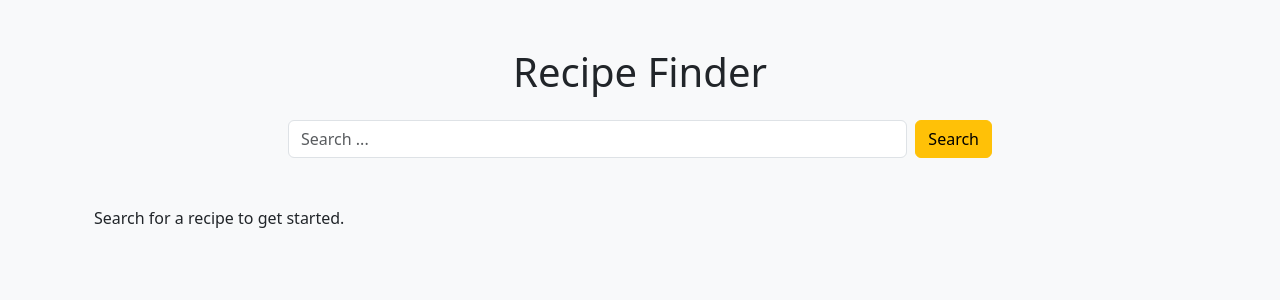
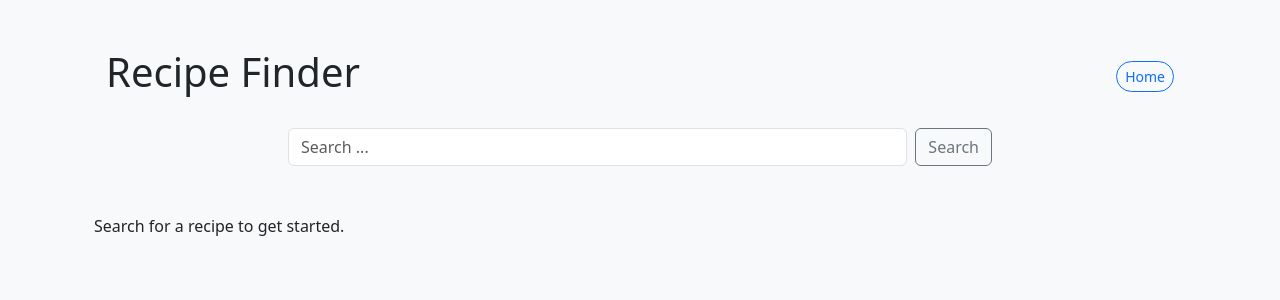
Before and after one commit to mumiak-mitch/recipe-finder, a Django app: page /search/ in a window 1280 px wide. Shown: the top 300 px of the page. Run offline with Django 5.2, Linux system fonts and the light colour scheme.

Commit message:
Configure static files, adjust card layout to 4 per row, and trim recipe titles.

```diff
--- a/recipe_finder/urls.py
+++ b/recipe_finder/urls.py
@@ -1,23 +1,10 @@
-"""
-URL configuration for recipe_finder project.
-
-The `urlpatterns` list routes URLs to views. For more information please see:
-    https://docs.djangoproject.com/en/5.0/topics/http/urls/
-Examples:
-Function views
-    1. Add an import:  from my_app import views
-    2. Add a URL to urlpatterns:  path('', views.home, name='home')
-Class-based views
-    1. Add an import:  from other_app.views import Home
-    2. Add a URL to urlpatterns:  path('', Home.as_view(), name='home')
-Including another URLconf
-    1. Import the include() function: from django.urls import include, path
-    2. Add a URL to urlpatterns:  path('blog/', include('blog.urls'))
-"""
 from django.contrib import admin
 from django.urls import path, include
 
 urlpatterns = [
+    #admin url
     path('admin/', admin.site.urls),
+
+    #recipes app url
     path('', include('recipes.urls')),
 ]
--- a/recipes/templates/base.html
+++ b/recipes/templates/base.html
@@ -1,10 +1,11 @@
 <!doctype html>
 <html lang="en">
+{% load static %}
 
 <head>
     <meta charset="utf-8">
     <meta name="viewport" content="width=device-width, initial-scale=1">
-    <title>Recipe Finder</title>
+    <title>{% block title %} Recipe Finder {% endblock %}</title>
     <link href="https://cdn.jsdelivr.net/npm/bootstrap@5.3.3/dist/css/bootstrap.min.css" rel="stylesheet"
         integrity="sha384-QWTKZyjpPEjISv5WaRU9OFeRpok6YctnYmDr5pNlyT2bRjXh0JMhjY6hW+ALEwIH" crossorigin="anonymous">
 </head>
@@ -23,6 +24,7 @@
     <script src="https://cdn.jsdelivr.net/npm/bootstrap@5.3.3/dist/js/bootstrap.min.js"
         integrity="sha384-0pUGZvbkm6XF6gxjEnlmuGrJXVbNuzT9qBBavbLwCsOGabYfZo0T0to5eqruptLy"
         crossorigin="anonymous"></script>
+    <script src="{% static 'js/script.js' %}"></script>
 </body>
 
 </html>
--- a/recipes/templates/form.html
+++ b/recipes/templates/form.html
@@ -2,12 +2,15 @@
 
 {% block content %}
 <div class="container mt-4">
-    <h1 class="text-center mb-4">Recipe Finder</h1>
+    <div class="d-flex justify-content-between align-items-center mb-4">
+        <h1 class="text-center">Recipe Finder</h1>
+        <a href="{% url 'home' %}" class="btn btn-outline-primary btn-sm rounded-pill">Home</a>
+    </div>
     <div class="row">
         <div class="col-md-8 offset-md-2">
             <form method="get" action="{% url 'search_recipes' %}" class="d-flex">
                 <input type="text" name="q" placeholder="Search ..." class="form-control me-2" aria-label="Search">
-                <button type="submit" class="btn btn-warning">Search</button>
+                <button type="submit" class="btn btn-outline-secondary">Search</button>
             </form>
         </div>
     </div>
--- a/recipes/templates/results.html
+++ b/recipes/templates/results.html
@@ -2,30 +2,56 @@
 
 {% block content %}
 <div class="container mt-4">
+
+    {# Include the search form #}
     {% include 'form.html' %}
 
-    <div id="results" class="row mt-5">
+    {# Recipe results section #}
+    <div id="results" class="row row-cols-1 row-cols-sm-2 row-cols-md-3 row-cols-lg-4 mt-5">
+        {# Check if there are results #}
         {% if results.hits %}
+        {# Loop through each hit and display the recipe data in a card #}
         {% for hit in results.hits %}
-        <div class="col-md-4 mb-4">
-            <div class="card">
+        <div class="col mb-4">
+            <div class="card h-100">
+                {# Display recipe image if available #}
                 {% if hit.recipe.image %}
                 <img src="{{ hit.recipe.image }}" class="card-img-top" alt="Recipe Image">
                 {% endif %}
+
                 <div class="card-body">
-                    <h5 class="card-title">{{ hit.recipe.label }}</h5>
+                    {# Recipe title, trimmed to the first 15 characters #}
+                    <h5 class="card-title">
+                        {{ hit.recipe.label|slice:":15" }}...
+                    </h5>
+
+                    {# Yield and calories #}
                     <p class="card-text"><strong>Yield:</strong> {{ hit.recipe.yield }}</p>
                     <p class="card-text"><strong>Calories:</strong> {{ hit.recipe.calories|floatformat:0 }}</p>
+
+                    {# Display diet labels as a comma-separated list #}
                     <p class="card-text"><strong>Diet Labels:</strong> {{ hit.recipe.dietLabels|join:", " }}</p>
-                    <p class="card-text"><strong>Health Labels:</strong> {{ hit.recipe.healthLabels|join:", " }}</p>
-                    {% if hit.recipe.url %}
-                    <p><a href="{{ hit.recipe.url }}" target="_blank" rel="noopener noreferrer" class="btn btn-secondary">Read More</a></p>
-                    {% endif %}
+
+                    {# Limit health labels to the first 3 for better readability #}
+                    <p class="card-text">
+                        <strong>Health Labels:</strong>
+                        {{ hit.recipe.healthLabels|slice:":3"|join:", " }}{% if hit.recipe.healthLabels|length > 3 %},
+                        ...{% endif %}
+                    </p>
+
+                    {# Link to the full recipe #}
+                    <div class="text-center">
+                        {% if hit.recipe.url %}
+                        <p><a href="{{ hit.recipe.url }}" target="_blank" rel="noopener noreferrer"
+                                class="btn btn-secondary">Read More</a></p>
+                        {% endif %}
+                    </div>
                 </div>
             </div>
         </div>
         {% endfor %}
         {% else %}
+        {# If no results are found, display a message #}
         <div class="col-12">
             <p>Search for a recipe to get started.</p>
         </div>
@@ -33,19 +59,4 @@
     </div>
 </div>
 
-<script>
-    document.querySelector('form').addEventListener('submit', function (event) {
-        event.preventDefault();
-        const query = document.querySelector('input[name="q"]').value;
-        fetch(`/search/?q=${query}`)
-            .then(response => response.text())
-            .then(html => {
-                const parser = new DOMParser();
-                const doc = parser.parseFromString(html, 'text/html');
-                const results = doc.querySelector('#results').innerHTML;
-                document.getElementById('results').innerHTML = results;
-            });
-    });
-</script>
-
 {% endblock %}
--- a/recipes/urls.py
+++ b/recipes/urls.py
@@ -1,6 +1,7 @@
 from django.urls import path
-from .views import search_recipes
+from .views import search_recipes, home
 
 urlpatterns = [
+    path('', home, name='home'),
     path('search/', search_recipes, name='search_recipes'),
 ]
--- a/recipes/views.py
+++ b/recipes/views.py
@@ -1,5 +1,9 @@
 from django.shortcuts import render
 from .utils import fetch_recipes
+
+def home(request):
+    return render(request, 'index.html')
+
 
 def search_recipes(request):
     query = request.GET.get('q')
--- /dev/null
+++ b/static/js/script.js
@@ -0,0 +1,15 @@
+// AJAX form submission to dynamically load results without refreshing the page
+document.querySelector('form').addEventListener('submit', function (event) {
+    event.preventDefault();  // Prevent form from submitting normally
+    const query = document.querySelector('input[name="q"]').value;  // Get the search query
+
+    // Fetch results and replace the #results section content
+    fetch(`/search/?q=${query}`)
+        .then(response => response.text())
+        .then(html => {
+            const parser = new DOMParser();
+            const doc = parser.parseFromString(html, 'text/html');
+            const results = doc.querySelector('#results').innerHTML;
+            document.getElementById('results').innerHTML = results;
+        });
+});
```
Also changed, not shown: recipe_finder/settings.py (+16 -15 lines), recipes/templates/index.html (added, +19 -0 lines), recipes/utils.py (+6 -2 lines), 3 other files.
